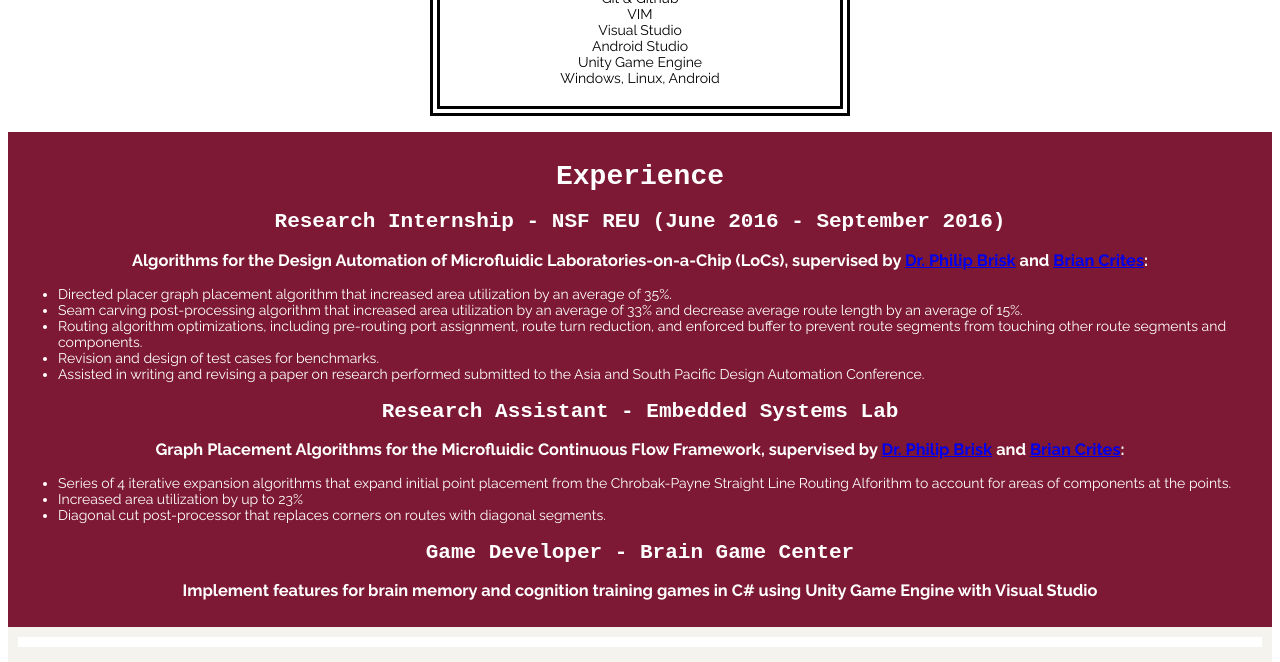
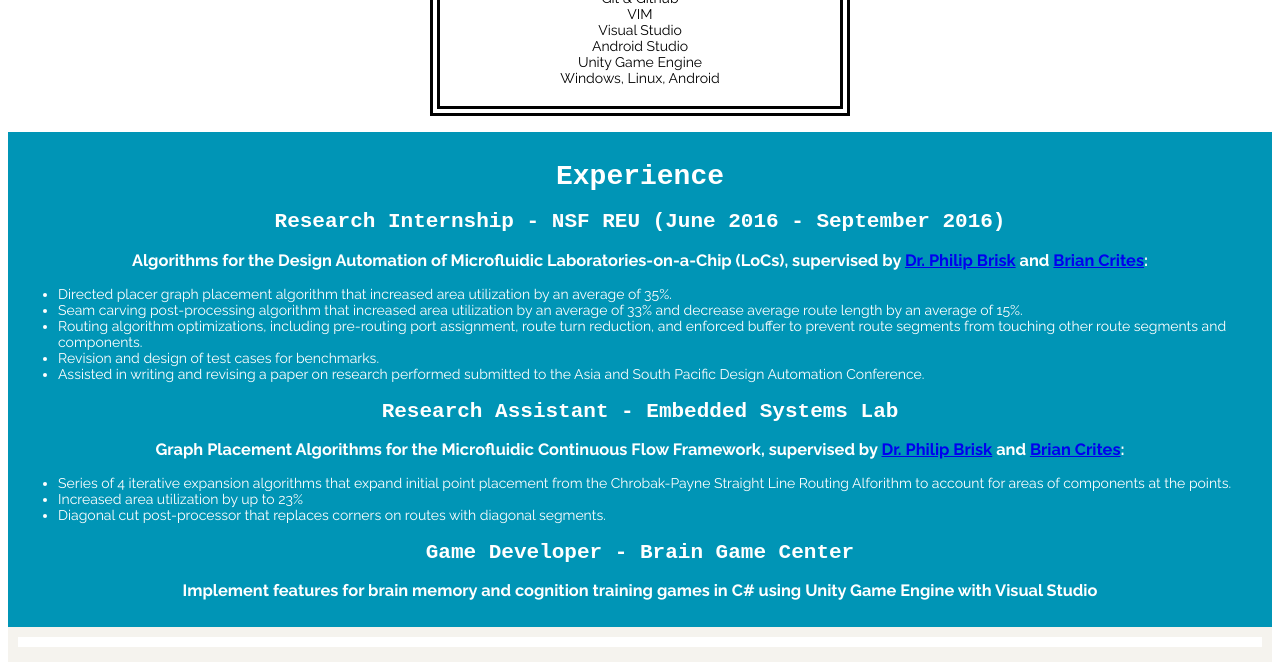
Before and after one commit to kkong006/kkong006.github.io, a plain HTML site: page index.html in a window 1280 px wide. Shown: the part 1400-2062 px from the top of the page. Drawn offline with Linux system fonts and the light colour scheme; a web font is replaced by a local one.

Commit message:
Change background color

```diff
--- a/index.html
+++ b/index.html
@@ -209,7 +209,7 @@
                 border-width: 10px;
                 border-color: rgb(125,249,255);*/
                 padding: 10px;
-                background-color: #7D1935;
+		background-color: rgb(0,149,182);
                 color: white;
             }
             #blank_bar {
```
